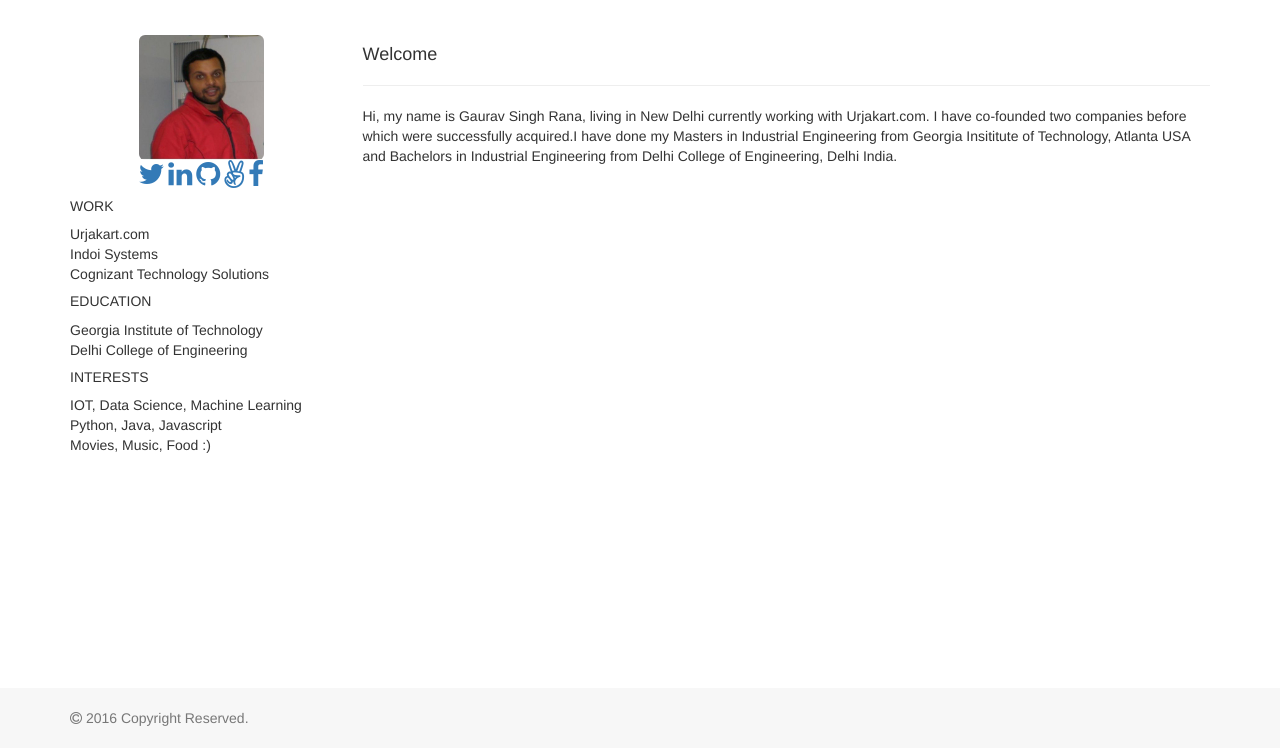
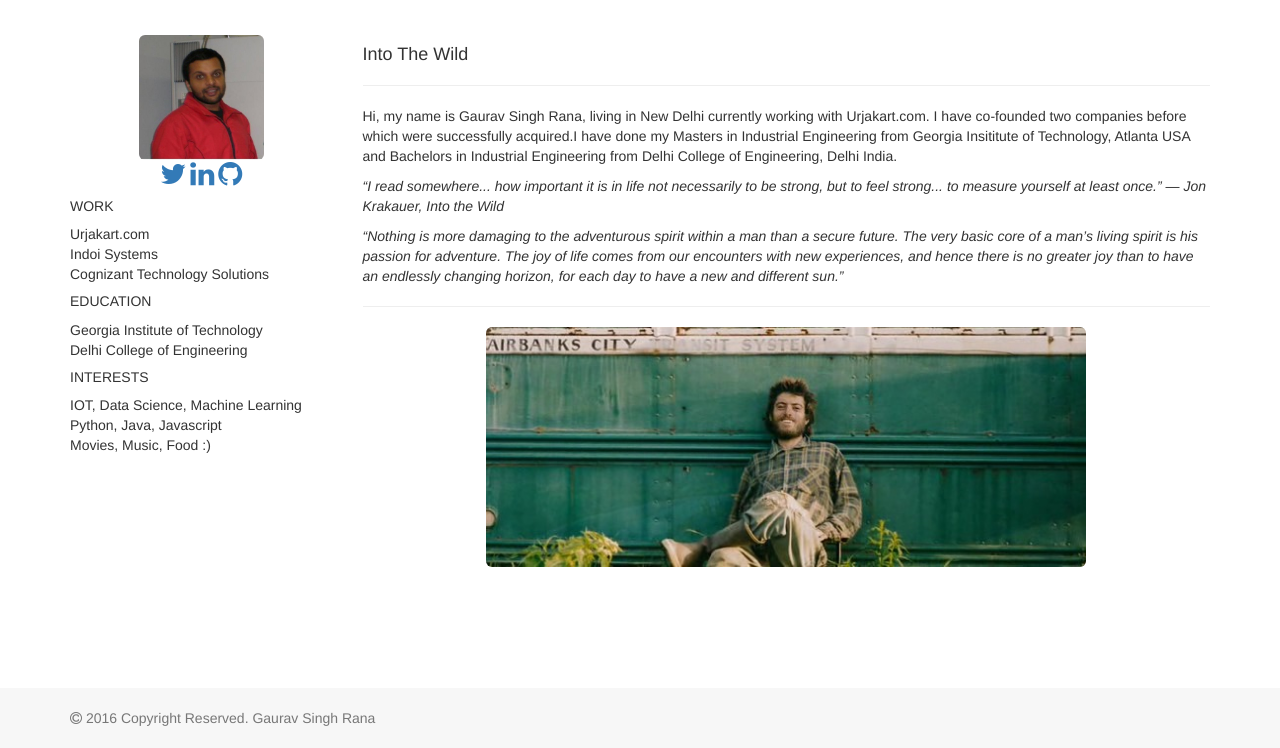
Before and after one commit to rana2884/mysite, a Django app: page / in a window 1280 px wide. Shown: the part 52-800 px from the top of the page. Run offline with Django 3.2, Linux system fonts and the light colour scheme; some libraries are stand-ins or nearby versions.

Commit message:
home page improvement

```diff
--- a/templates/base.html
+++ b/templates/base.html
@@ -54,7 +54,7 @@
     <div class="row">
       <div class="col-md-12">
         <p class="text-muted credit">
-          <i class="fa fa-copyright" aria-hidden="true"></i> 2016 Copyright Reserved.
+          <i class="fa fa-copyright" aria-hidden="true"></i> 2016 Copyright Reserved. Gaurav Singh Rana
         </p>
     </div>
   </div>
--- a/templates/blog/home.html
+++ b/templates/blog/home.html
@@ -10,9 +10,7 @@
       <img src="{% static 'images/gsr.jpg' %}" class="img-responsive img-rounded center-block" alt="Gaurav S Rana" height="125" width="125">
       <p class="text-center"><a href="https://twitter.com/gauravranadce"><i class="fa fa-twitter fa-2x" aria-hidden="true"></i></a>
       <a href="https://in.linkedin.com/in/grana2884"><i class="fa fa-linkedin fa-2x" aria-hidden="true"></i></a>
-      <a href="https://github.com/grana2884"><i class="fa fa-github fa-2x" aria-hidden="true"></i></a>
-      <a href="https://angel.co/rana2884"><i class="fa fa-angellist fa-2x" aria-hidden="true"></i></a>
-      <a href="https://www.facebook.com/gauravrana.dce"><i class="fa fa-facebook fa-2x" aria-hidden="true"></i></a></p>
+      <a href="https://github.com/grana2884"><i class="fa fa-github fa-2x" aria-hidden="true"></i></a></p>
       <h5 class="text-left">WORK</h5>
        <ul class="list-unstyled text-left">
          <li>Urjakart.com</li>
@@ -30,12 +28,16 @@
          <li>Python, Java, Javascript</li>
          <li>Movies, Music, Food :) </li>
       </ul>
+        <a class="twitter-timeline" data-lang="en" data-height="250" href="https://twitter.com/gauravranadce"></a> <script async src="//platform.twitter.com/widgets.js" charset="utf-8"></script>
     </div>
     <div class="col-md-9 text-left">
-      <h4>Welcome</h4>
-      <hr>
-      <p> Hi, my name is Gaurav Singh Rana, living in New Delhi currently working with Urjakart.com. I have co-founded two companies before which were successfully acquired.I have done my Masters in Industrial Engineering from Georgia Insititute of Technology, Atlanta USA and Bachelors in Industrial Engineering from Delhi College of Engineering, Delhi India. </p>
+        <h4>Into The Wild</h4>
+        <hr>
+        <p> Hi, my name is Gaurav Singh Rana, living in New Delhi currently working with Urjakart.com. I have co-founded two companies before which were successfully acquired.I have done my Masters in Industrial Engineering from Georgia Insititute of Technology, Atlanta USA and Bachelors in Industrial Engineering from Delhi College of Engineering, Delhi India. </p>
+        <p><em>“I read somewhere... how important it is in life not necessarily to be strong, but to feel strong... to measure yourself at least once.” ― Jon Krakauer, Into the Wild</em></p>
+        <p><em>“Nothing is more damaging to the adventurous spirit within a man than a secure future. The very basic core of a man’s living spirit is his passion for adventure. The joy of life comes from our encounters with new experiences, and hence there is no greater joy than to have an endlessly changing horizon, for each day to have a new and different sun.” </em></p>
+        <hr>
+        <img src="{% static 'images/wild.jpg' %}" class="img-rounded center-block" alt="Into the Wild" height="240" width="600">
     </div>
   </div>
- </div>
 {% endblock %}
```
Also changed, not shown: config/settings/base.py (+0 -8 lines), config/settings/prod.py (+8 -0 lines), templates/blog/blog.html (+2 -6 lines), templates/blog/contact.html (+2 -5 lines), static/images/wild.jpg (added).
